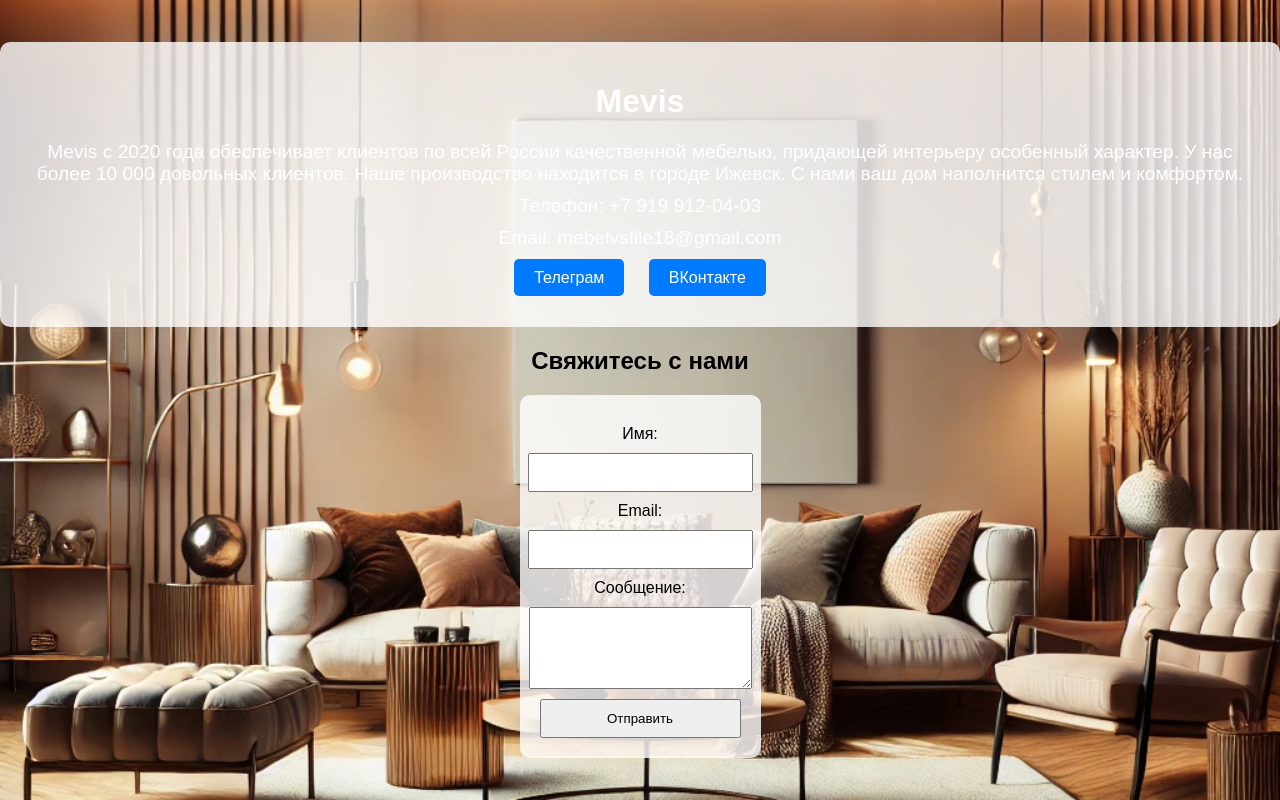
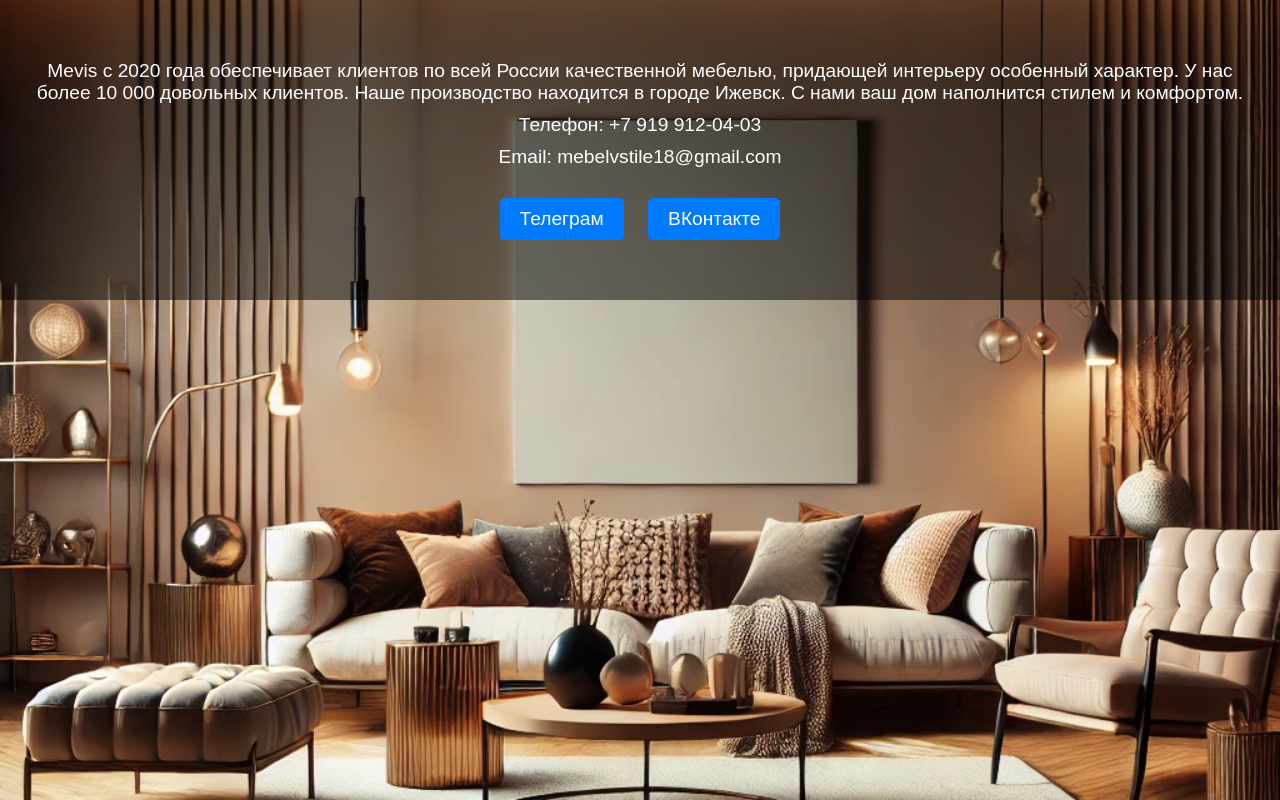
Before and after one commit to Ali-Maraz/mevis-shop, a Django app: template templates/home.html in a window 1280 px wide. Run offline with Django 5.2, Linux system fonts and the light colour scheme; the template is opened without the code that fills it, so the values that code supplies are empty.

Commit message:
Remove header and update design

```diff
--- a/templates/home.html
+++ b/templates/home.html
@@ -4,83 +4,21 @@
     <meta charset="UTF-8">
     <meta name="viewport" content="width=device-width, initial-scale=1.0">
     <title>Mevis</title>
-    <link rel="stylesheet" href="static/style.css">
-    <style>
-        body {
-            text-align: center;
-            display: flex;
-            flex-direction: column;
-            justify-content: center;
-            align-items: center;
-            height: 100vh;
-            margin: 0;
-            background: url('static/header-bg.jpg') no-repeat center center;
-            background-size: cover;
-        }
-        header {
-            background-color: rgba(255, 255, 255, 0.8);
-            padding: 20px;
-            border-radius: 10px;
-        }
-        .contacts {
-            margin: 20px 0;
-        }
-        .contacts a {
-            margin: 0 10px;
-            padding: 10px 20px;
-            text-decoration: none;
-            color: white;
-            background-color: #007BFF;
-            border-radius: 5px;
-            transition: background-color 0.3s;
-        }
-        .contacts a:hover {
-            background-color: #0056b3;
-        }
-        form {
-            background-color: rgba(255, 255, 255, 0.8);
-            padding: 20px;
-            border-radius: 10px;
-            margin-top: 20px;
-            display: flex;
-            flex-direction: column;
-            align-items: center;
-        }
-        form label {
-            margin-top: 10px;
-        }
-        form input, form textarea, form button {
-            margin-top: 10px;
-            padding: 10px;
-            width: 100%;
-            max-width: 300px;
-        }
-    </style>
+    <link rel="stylesheet" href="../static/style.css">
 </head>
 <body>
     <header>
-        <h1>Mevis</h1>
-        <p>Mevis с 2020 года обеспечивает клиентов по всей России качественной мебелью, придающей интерьеру особенный характер. У нас более 10 000 довольных клиентов. Наше производство находится в городе Ижевск. С нами ваш дом наполнится стилем и комфортом.</p>
+        <p>Mevis с 2020 года обеспечивает клиентов по всей России качественной мебелью, придающей интерьеру особенный характер. У нас
+более 10 000 довольных клиентов. Наше производство находится в городе Ижевск. С нами ваш дом наполнится стилем и комфортом.</p>
         <p>Телефон: +7 919 912-04-03</p>
         <p>Email: mebelvstile18@gmail.com</p>
         <div class="contacts">
-            <a href="https://t.me/Ahtamrus">Телеграм</a>
-            <a href="https://vk.com/mebel.vstile">ВКонтакте</a>
+            <a href="https://t.me/Ahtamrus" class="btn">Телеграм</a>
+            <a href="https://vk.com/mebel.vstile" class="btn">ВКонтакте</a>
         </div>
     </header>
     <main>
-        <section>
-            <h2>Свяжитесь с нами</h2>
-            <form action="mailto:mebelvstile18@gmail.com" method="post" enctype="text/plain">
-                <label for="name">Имя:</label>
-                <input type="text" id="name" name="name" required>
-                <label for="email">Email:</label>
-                <input type="email" id="email" name="email" required>
-                <label for="message">Сообщение:</label>
-                <textarea id="message" name="message" rows="4" required></textarea>
-                <button type="submit">Отправить</button>
-            </form>
-        </section>
+        <!-- Контент сайта -->
     </main>
 </body>
 </html>
```
Also changed, not shown: static/style.css (line endings or trailing spaces).
